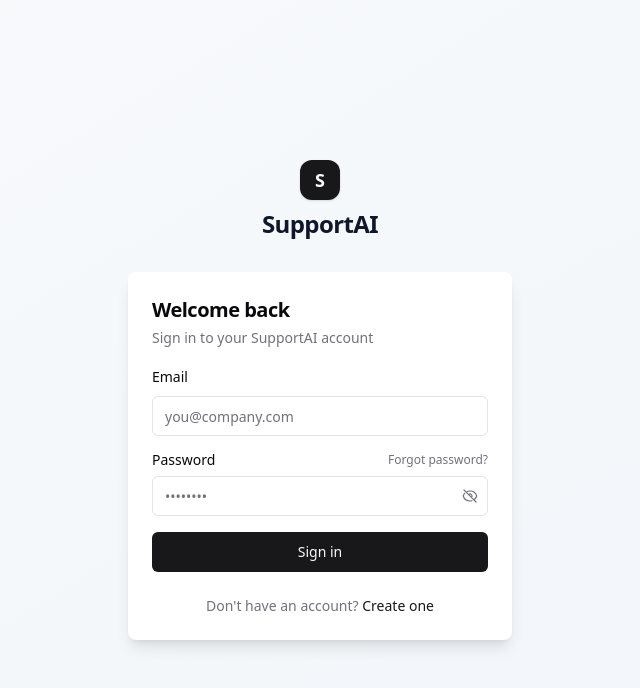
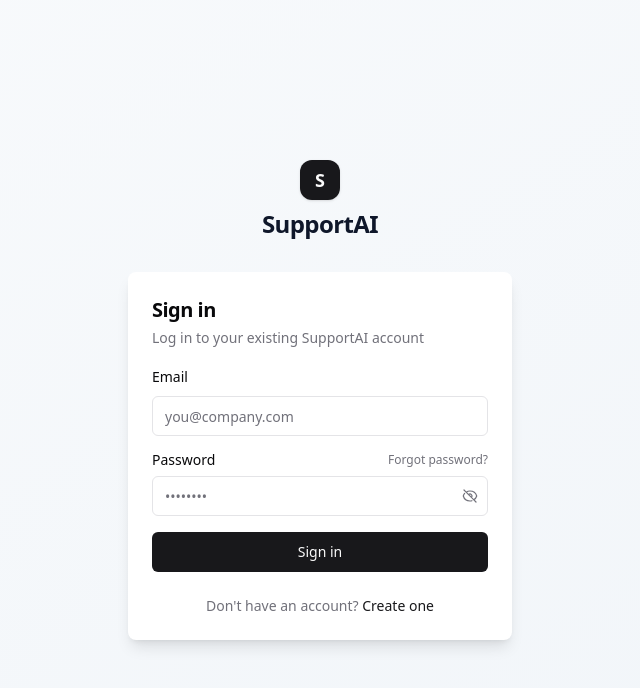
Before and after one commit to ashuuzgit/acme-ai-chat-support, a Next.js app in the folder frontend/: page /login in a window 1280 px wide. Shown: the top 688 px of the page, without its empty margins (320-960 px from the left). Built offline with nearby package versions, Linux system fonts and the light colour scheme; no server answers.

Commit message:
scroll to widget on save in all views, fix login/register copy

```diff
--- a/frontend/src/app/(auth)/login/page.tsx
+++ b/frontend/src/app/(auth)/login/page.tsx
@@ -73,8 +73,8 @@ export default function LoginPage() {
   return (
     <Card className="shadow-lg border-0">
       <CardHeader className="space-y-1 pb-4">
-        <CardTitle className="text-xl">Welcome back</CardTitle>
-        <CardDescription>Sign in to your SupportAI account</CardDescription>
+        <CardTitle className="text-xl">Sign in</CardTitle>
+        <CardDescription>Log in to your existing SupportAI account</CardDescription>
       </CardHeader>
 
       <CardContent>
--- a/frontend/src/app/(auth)/register/page.tsx
+++ b/frontend/src/app/(auth)/register/page.tsx
@@ -94,7 +94,7 @@ export default function RegisterPage() {
   return (
     <Card className="shadow-lg border-0">
       <CardHeader className="space-y-1 pb-4">
-        <CardTitle className="text-xl">Create your account</CardTitle>
+        <CardTitle className="text-xl">Create new account</CardTitle>
         <CardDescription>Start your free SupportAI workspace</CardDescription>
       </CardHeader>
 
--- a/frontend/src/app/(dashboard)/ai-config/page.tsx
+++ b/frontend/src/app/(dashboard)/ai-config/page.tsx
@@ -178,12 +178,10 @@ export default function AiConfigPage() {
     try {
       await api.put("/api/config", values);
       toast.success("Configuration saved");
-      // On mobile, scroll to widget section so user can copy the link
-      if (window.innerWidth < 768) {
-        setTimeout(() => {
-          widgetRef.current?.scrollIntoView({ behavior: "smooth", block: "start" });
-        }, 300);
-      }
+      // Scroll to widget section so user can copy the link
+      setTimeout(() => {
+        widgetRef.current?.scrollIntoView({ behavior: "smooth", block: "start" });
+      }, 300);
     } catch {
       toast.error("Failed to save configuration");
     }
```
